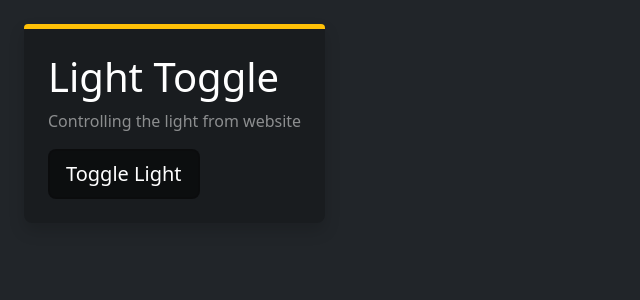
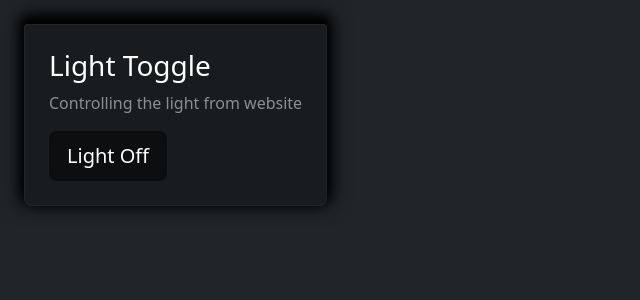
Before and after one commit to DokuSan00/IoT-Final-Project, a Flask app: page / in a window 1280 px wide. Shown: the top 300 px of the page, without its empty margins (0-640 px from the left). Run offline with Flask 3, Linux system fonts and the light colour scheme; some libraries are stand-ins or nearby versions.

Commit message:
finished

```diff
--- a/app.py
+++ b/app.py
@@ -1,12 +1,15 @@
 import RPi.GPIO as GPIO
-
-from flask import Flask, render_template, request, url_for, flash, redirect
-app = Flask(__name__)
+import time as time
 
 GPIO.setmode(GPIO.BCM)
 GPIO.setwarnings(False)
 
-GPIO.setup(26, GPIO.OUT, initial=0)
+LED = 26
+
+GPIO.setup(LED, GPIO.OUT, initial=0)
+
+from flask import Flask, render_template, request, url_for, flash, redirect
+app = Flask(__name__)
 
 @app.route('/', methods=["POST", "GET"])
 def index():
@@ -14,9 +17,9 @@ def index():
 
 @app.route("/toggle_light", methods=["POST"])
 def toggle_light():
-    # path = request.form['projectFilePath']
-    GPIO.output(26, not(bool(GPIO.input(26))))
+    time.sleep(0.1)
+    GPIO.output(LED, not(bool(GPIO.input(LED))))  #on off the light
     return render_template('index.html')
 
 if __name__ == '__main__':
-    app.run(debug=True)
+    app.run(host='0.0.0.0', debug=True)
--- a/static/scripts/light.js
+++ b/static/scripts/light.js
@@ -1,3 +1,12 @@
 function toggleLight() {
-    $.post('toggle_light');
+    var e = ".light-toggle-div";
+    $(e).toggleClass("off");
+    $(e).toggleClass("on");
+
+    if ($(e).hasClass("on"))
+        $("#light-toggle-btn").html("Light On");
+    if ($(e).hasClass("off"))
+        $("#light-toggle-btn").html("Light Off");
+
+        $.post("/toggle_light");
 }
--- a/static/styles/home.css
+++ b/static/styles/home.css
@@ -1,16 +1,7 @@
-@import "bootstrap/scss/functions";
-@import "bootstrap/scss/variables";
-@import "bootstrap/scss/variables-dark";
-@import "bootstrap/scss/maps";
-@import "bootstrap/scss/mixins";
-@import "bootstrap/scss/utilities";
-
-
-.btn-dark.glow-button {
-    --box-shadow-color: #f8f9fa;
+.on  {
+    box-shadow: 0px -5px 20px 5px #ffd4b1, 0px -3px 10px 4px #ffca84;
 }
 
-.glow:hover {
-    box-shadow: 0 5px 5px #f8f9fa inset, 0 0 8px rgba(102, 175, 233, 0.6);
-    border-color: #66afe9;
+.off {
+    box-shadow: 0px -5px 10px 3px #000000ea, 0px -5px 20px 5px #000000cc;
 }
--- a/templates/index.html
+++ b/templates/index.html
@@ -3,26 +3,26 @@
     <head>
         <meta charset="UTF-8">
         <meta name="viewport" content="width=device-width, initial-scale=1.0">
+        <link rel="stylesheet" href="../static/styles/home.css">
         <link href="https://cdn.jsdelivr.net/npm/bootstrap@5.3.2/dist/css/bootstrap.min.css" rel="stylesheet" integrity="sha384-T3c6CoIi6uLrA9TneNEoa7RxnatzjcDSCmG1MXxSR1GAsXEV/Dwwykc2MPK8M2HN" crossorigin="anonymous">
         <script src="https://cdn.jsdelivr.net/npm/bootstrap@5.3.2/dist/js/bootstrap.bundle.min.js" integrity="sha384-C6RzsynM9kWDrMNeT87bh95OGNyZPhcTNXj1NW7RuBCsyN/o0jlpcV8Qyq46cDfL" crossorigin="anonymous"></script>
         <script type="text/javascript" src="https://ajax.googleapis.com/ajax/libs/jquery/3.7.1/jquery.min.js"></script>
         <script src="../static/scripts/light.js"></script>
         <title>DashBoard</title>
-        <link rel="stylesheet" href="../static/styles/home.css">
     </head>
     <body class="p-3 mb-2 bg-dark text-white">
         <div name="wrapper" class="d-flex flex-col mb-3">
             <div class="p-2">
-                <div name="glow">
-                    <div class="p-4 form-control bg-black bg-opacity-25 border-warning border-start-0 border-end-0 border-bottom-0 border-5 rounded-top-1 rounded-bottom-3 shadow">
-                        <h1 class="text-white">Light Toggle</h1>
-                        <p class="text-white-50">Controlling the light from website</p>
-                        <div class="mx-auto">
-                            <button type="button" class="btn btn-block btn-lg border border-2 border-black border-opacity-10 bg-black bg-opacity-50 text-white" onclick="toggleLight()">Toggle Light</button>
-                        </div>
+                <div class="off light-toggle-div p-4 form-control bg-black bg-opacity-25 border-dark rounded-top-1 rounded-bottom-3">
+                    <h3 class="text-white">Light Toggle</h1>
+                    <p class="text-white-50">Controlling the light from website</p>
+                    <div class="mx-auto">
+                        <button id="light-toggle-btn" type="button" class="btn btn-block btn-lg border border-2 border-black border-opacity-10 bg-black bg-opacity-50 text-white" onclick="toggleLight()">Light Off</button>
                     </div>
                 </div>
             </div>
         </div>
     </body>
 </html>
+
+<!--  border-black border-start-0 border-end-0 border-bottom-0 border-5  -->
```
Also changed, not shown: templates/header.html (deleted, +0 -9 lines).
